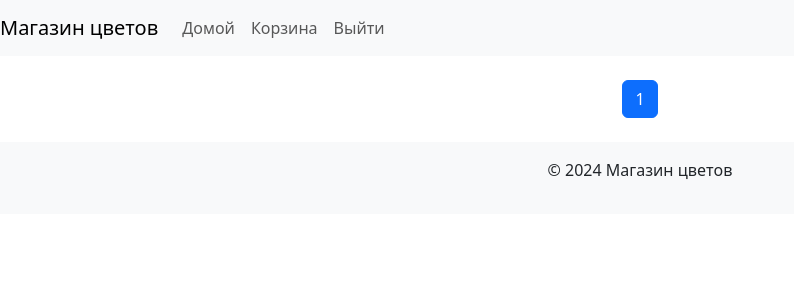
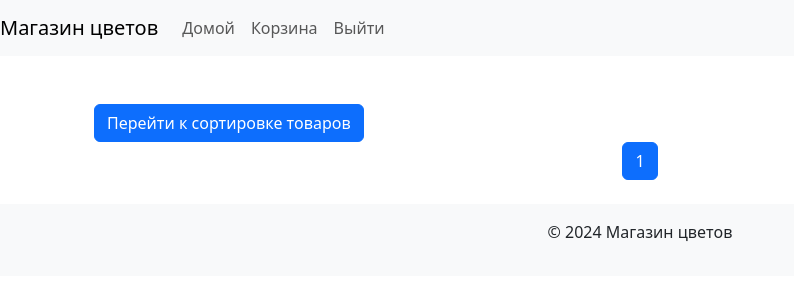
Before and after one commit to Alexsey111/Flower_shop, a Django app: page / in a window 1280 px wide. Shown: the top 300 px of the page, without its empty margins (0-794 px from the left). Run offline with Django 5.2, Linux system fonts and the light colour scheme; the visitor is signed in with stand-in values (Sample User, id 1); data that the repository does not hold is empty; some libraries are stand-ins or nearby versions.

Commit message:
added button to switch to sorting

```diff
--- a/flower_shop/flower_shop/static/css/styles.css
+++ b/flower_shop/flower_shop/static/css/styles.css
@@ -28,3 +28,23 @@
     flex-direction: column;
     justify-content: space-between;
 }
+
+/* shop/static/css/styles.css */
+.btn {
+    display: inline-block;
+    padding: 10px 20px;
+    font-size: 16px;
+    color: #fff;
+    text-align: center;
+    text-decoration: none;
+    border-radius: 5px;
+}
+
+.btn-primary {
+    background-color: #007bff;
+    border: none;
+}
+
+.btn-primary:hover {
+    background-color: #0056b3;
+}
--- a/flower_shop/shop/templates/shop/index.html
+++ b/flower_shop/shop/templates/shop/index.html
@@ -1,21 +1,13 @@
 {% extends "shop/base_generic.html" %}
 
-{% block title %}Список товаров{% endblock %}
+{% block title %}Главная{% endblock %}
 
 {% block content %}
 <div class="container mt-5">
-  {% if form.errors %}
-    <div class="alert alert-danger">
-      {% for field in form %}
-        {% for error in field.errors %}
-          <p>{{ error }}</p>
-        {% endfor %}
-      {% endfor %}
-      {% for error in form.non_field_errors %}
-        <p>{{ error }}</p>
-      {% endfor %}
-    </div>
-  {% endif %}
+  <!-- Кнопка перехода на страницу сортировки -->
+  <div class="mb-4">
+    <a href="{% url 'product_list' %}" class="btn btn-primary">Перейти к сортировке товаров</a>
+  </div>
 
   <div class="row row-cols-1 row-cols-md-3 g-4">
     {% for product in page_obj %}
```
Also changed, not shown: flower_shop/shop/views.py (+1 -9 lines).
